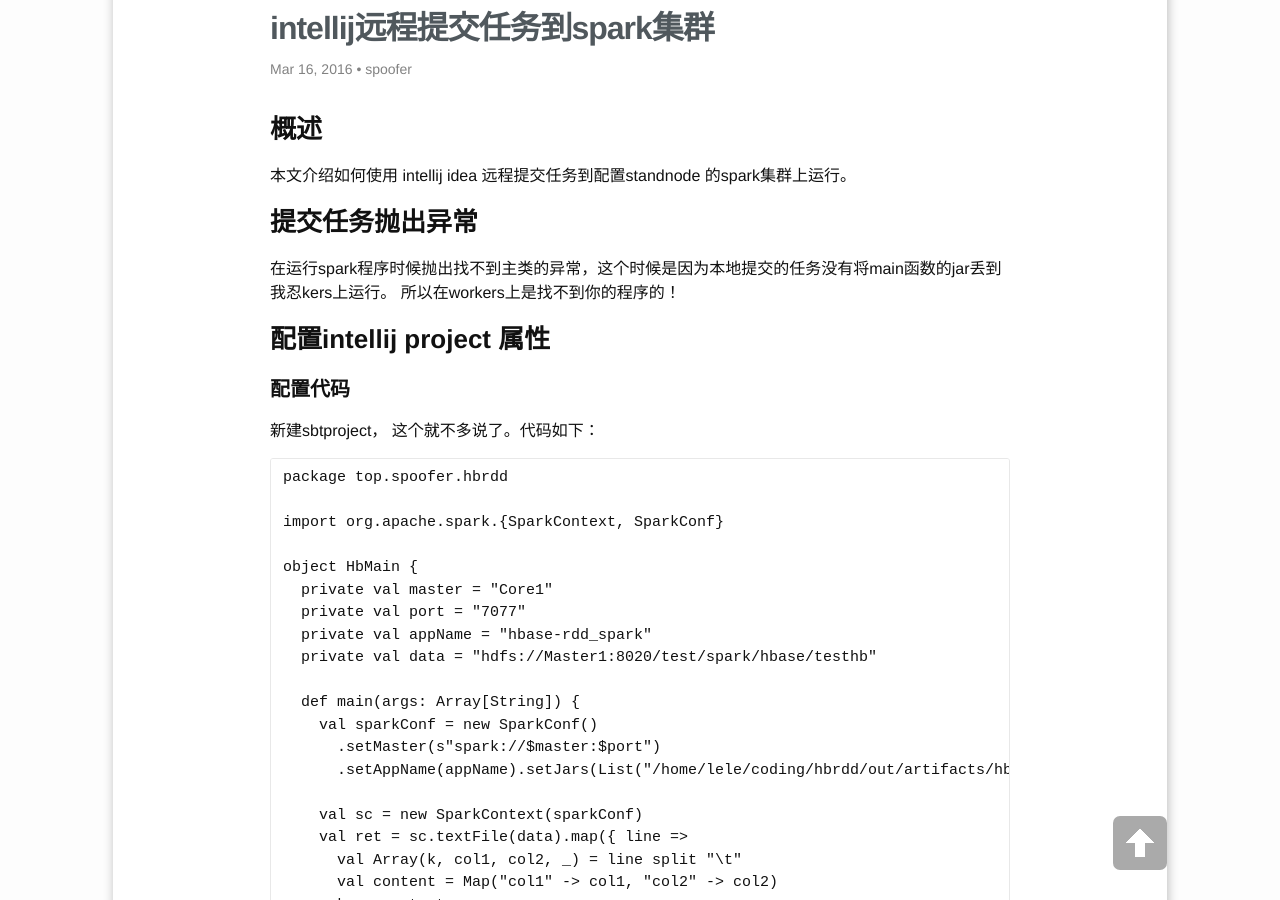
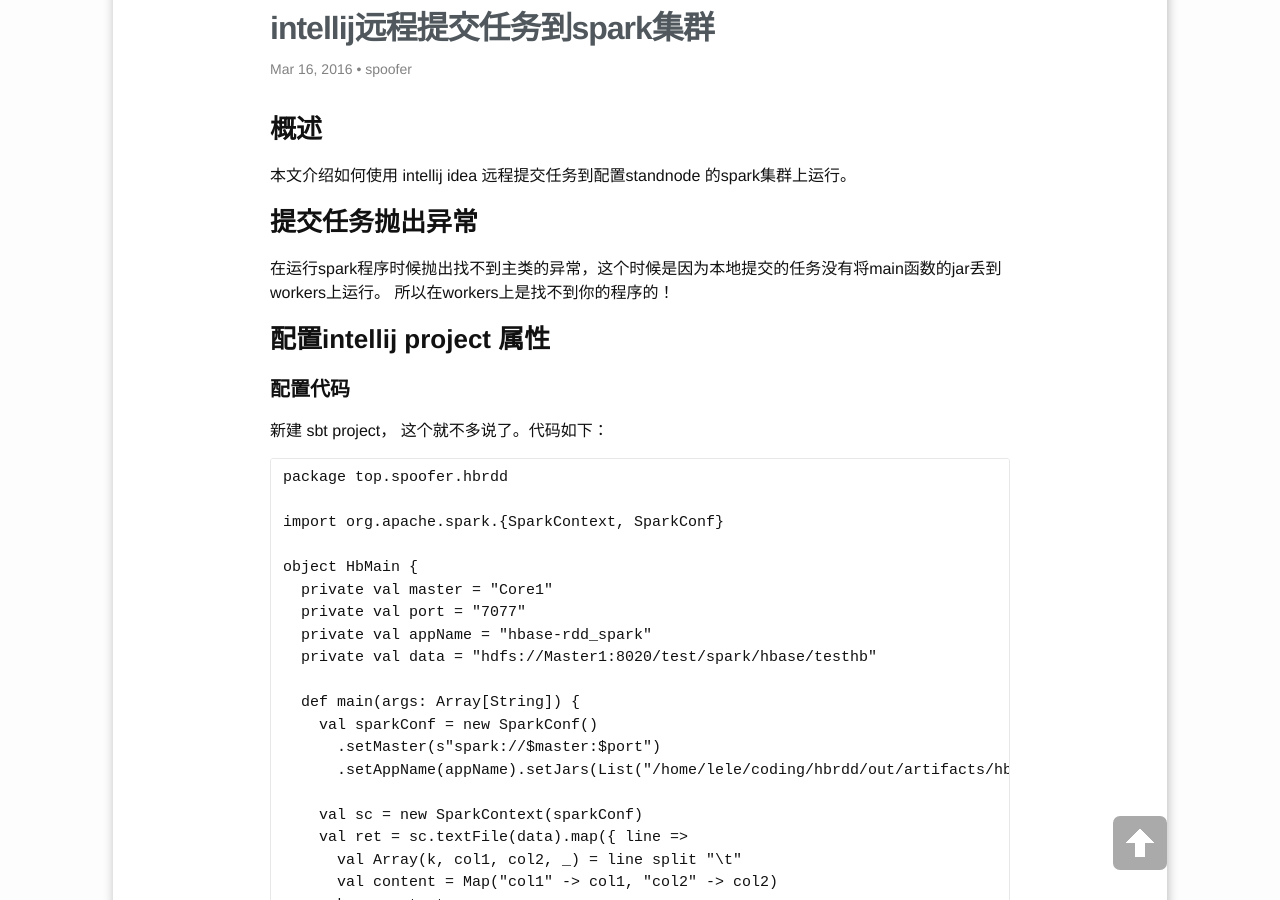
Before and after one commit to TopSpoofer/TopSpoofer.github.io, a Jekyll site: the page built from _posts/2016/03/2016-03-17-intellij远程提交任务到spark集群.md, in a window 1280 px wide and 900 px high, scrolled down 359 px. Built offline with Jekyll 4.4.1, drawn with Linux system fonts in a browser that asks for light colours; comment, search, counter and statistics services are not loaded.

Commit message:
加入blog

````diff
--- a/_posts/2016/03/2016-03-17-intellij远程提交任务到spark集群.md
+++ b/_posts/2016/03/2016-03-17-intellij远程提交任务到spark集群.md
@@ -17,14 +17,14 @@
 
 ### 提交任务抛出异常
 
-在运行spark程序时候抛出找不到主类的异常，这个时候是因为本地提交的任务没有将main函数的jar丢到我忍kers上运行。
+在运行spark程序时候抛出找不到主类的异常，这个时候是因为本地提交的任务没有将main函数的jar丢到workers上运行。
 所以在workers上是找不到你的程序的！
 
 ### 配置intellij project 属性
 
 #### 配置代码
 
-新建sbtproject， 这个就不多说了。代码如下：
+新建 sbt project， 这个就不多说了。代码如下：
 
 ```
 package top.spoofer.hbrdd
````
